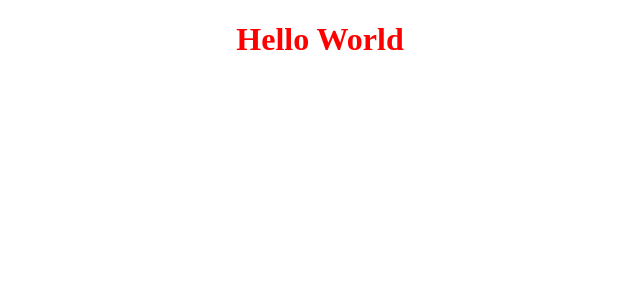
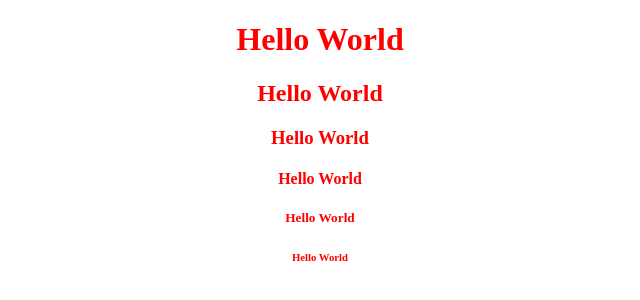
Before and after one commit to Azanulhaq/WebPage, a plain HTML site: page index.html in a window 1280 px wide. Shown: the whole page, without its empty margins (320-960 px from the left). Drawn offline with Linux system fonts and the light colour scheme.

Commit message:
Update index.html

```diff
--- a/index.html
+++ b/index.html
@@ -8,6 +8,11 @@
 <body>
 
     <h1 style="color: red; text-align: center;">Hello World </h1>
+    <h2 style="color: red; text-align: center;">Hello World </h2>
+    <h3 style="color: red; text-align: center;">Hello World </h3>
+    <h4 style="color: red; text-align: center;">Hello World </h4>
+    <h5 style="color: red; text-align: center;">Hello World </h5>
+    <h6 style="color: red; text-align: center;">Hello World </h6>
 
 </body>
 </html>
```
